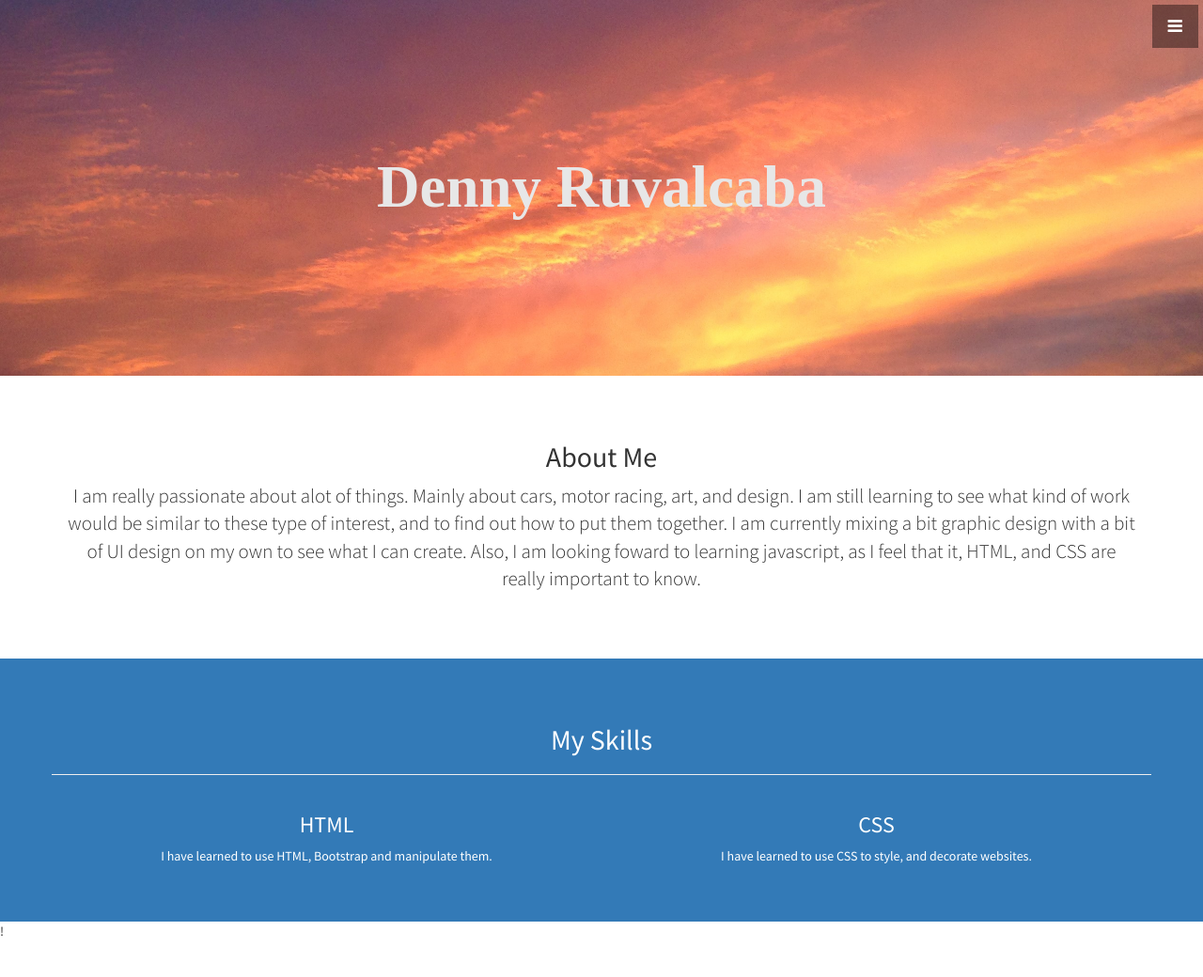
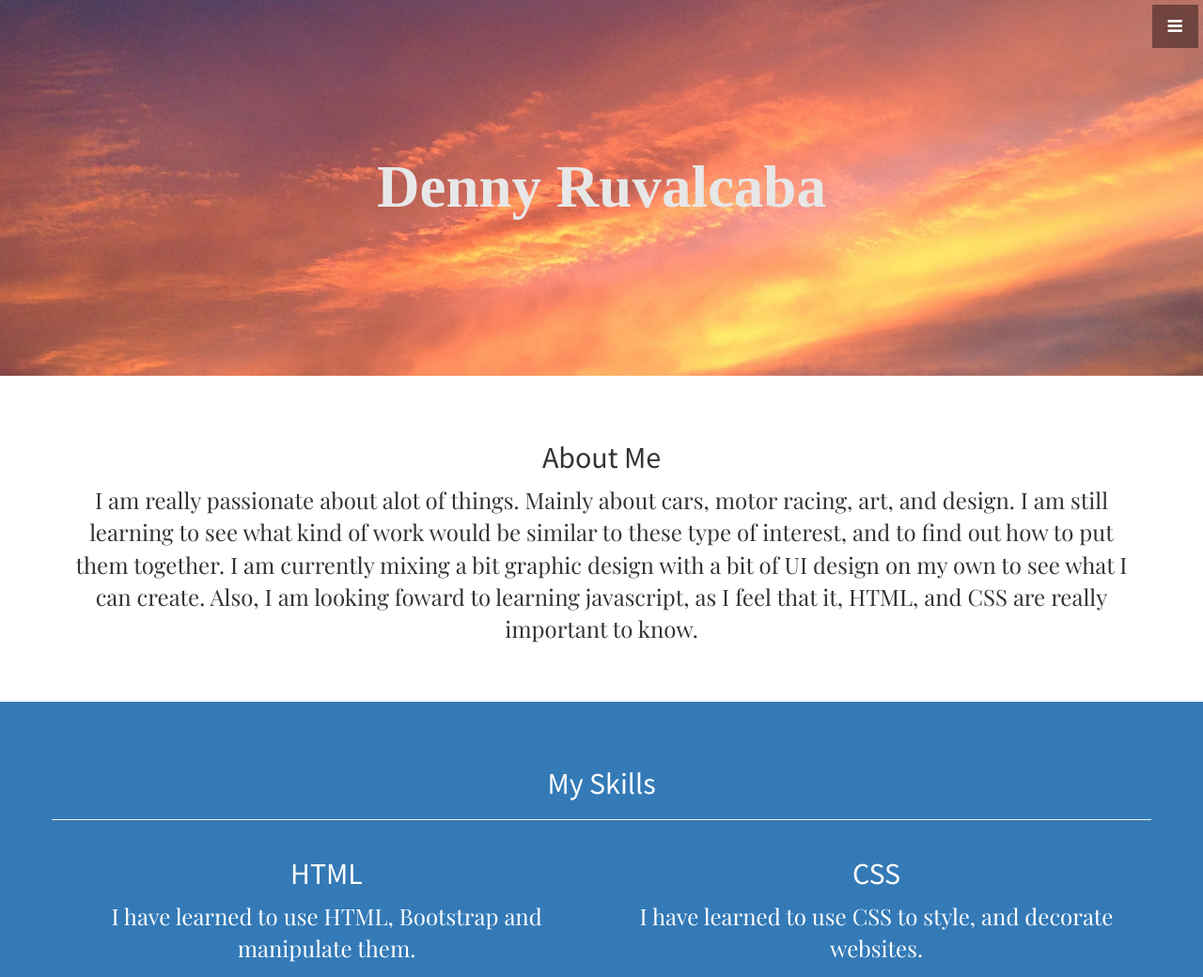
Before and after one commit to dennyruva/dennyruva.github.io, a plain HTML site: page index.html in a window 1280 px wide. Shown: the top 1040 px of the page at 94% size. Drawn offline with nearby package versions, Linux system fonts and the light colour scheme; a web font is replaced by a local one.

Commit message:
add font

```diff
--- a/css/stylish-portfolio.css
+++ b/css/stylish-portfolio.css
@@ -165,6 +165,15 @@ hr.small {
 
 /* About */
 
+.head-text{
+  font-size: 32px;
+}
+
+.paragraph{
+  font-family: 'Playfair Display', serif;
+  font-size: 24px;
+}
+
 .about {
     padding: 50px;
 }
--- a/index.html
+++ b/index.html
@@ -21,6 +21,7 @@
     <link href="font-awesome/css/font-awesome.min.css" rel="stylesheet" type="text/css">
     <link href="http://fonts.googleapis.com/css?family=Source+Sans+Pro:300,400,700,300italic,400italic,700italic" rel="stylesheet" type="text/css">
     <link href='https://fonts.googleapis.com/css?family=Trocchi' rel='stylesheet' type='text/css'>
+    <link href='https://fonts.googleapis.com/css?family=Playfair+Display' rel='stylesheet' type='text/css'>
 </head>
 
 <body>
@@ -58,8 +59,8 @@
         <div class="container">
             <div class="row">
                 <div class="col-lg-12 text-center">
-                    <h2>About Me</h2>
-                    <p class="lead">I am really passionate about alot of things. Mainly about cars, motor racing, art, and design. I am still learning to see what kind of work would be similar to these type of interest, and to find out how to put them together. I am currently mixing a bit graphic design with a bit of UI design on my own to see what I can create. Also, I am looking foward to learning javascript, as I feel that it, HTML, and CSS are really important to know.</p>
+                    <h2 class="head-text">About Me</h2>
+                    <p class="paragraph">I am really passionate about alot of things. Mainly about cars, motor racing, art, and design. I am still learning to see what kind of work would be similar to these type of interest, and to find out how to put them together. I am currently mixing a bit graphic design with a bit of UI design on my own to see what I can create. Also, I am looking foward to learning javascript, as I feel that it, HTML, and CSS are really important to know.</p>
                 </div>
             </div>
             <!-- /.row -->
@@ -72,16 +73,16 @@
         <div class="container">
       <div class="row">
         <div class="col-med-12 text-center">
-              <h2>My Skills</h2>
+              <h2 class="head-text">My Skills</h2>
               <hr class="medium">
 
           <div class="col-md-6">
-              <h3>HTML</h3>
-              <p>I have learned to use HTML, Bootstrap and manipulate them.</p>
+              <h3 class="head-text">HTML</h3>
+              <p class="paragraph">I have learned to use HTML, Bootstrap and manipulate them.</p>
           </div>
           <div class="col-md-6">
-              <h3>CSS</h3>
-              <p>I have learned to use CSS to style, and decorate websites.</p>
+              <h3 class="head-text">CSS</h3>
+              <p class="paragraph">I have learned to use CSS to style, and decorate websites.</p>
           </div>
 
           </div>
@@ -105,7 +106,7 @@
         <div class="container">
             <div class="row">
                 <div class="col-lg-10 col-lg-offset-1 text-center">
-                    <h2>My Work</h2>
+                    <h2 class="head-text">My Work</h2>
                     <hr class="small">
                     <div class="row">
                         <div class="col-md-6">
@@ -152,9 +153,9 @@
         <div class="container">
             <div class="row">
                 <div class="col-lg-12 text-center">
-                    <h3>My Goals</h3>
+                    <h3 class="head-text">My Goals</h3>
                     <p></p>
-                    <ul>
+                    <ul class="paragraph">
                       <li>Learn, and test out javascript</li>
                         <li>Get a better understanding of HTML, and CSS</li>
                           <li>Find out what I truly want to study, and would be passionate to work with</li>
@@ -173,7 +174,7 @@
         <div class="container">
             <div class="row">
                 <div class="col-lg-10 col-lg-offset-1 text-center">
-                  <h2>Contact Me</h2>
+                  <h2 class="head-text">Contact Me</h2>
                   <br>
                   <img src="img/me.jpg"  class="mepic">
                     <h4><strong>Denny Ruvalcaba</strong>
```
